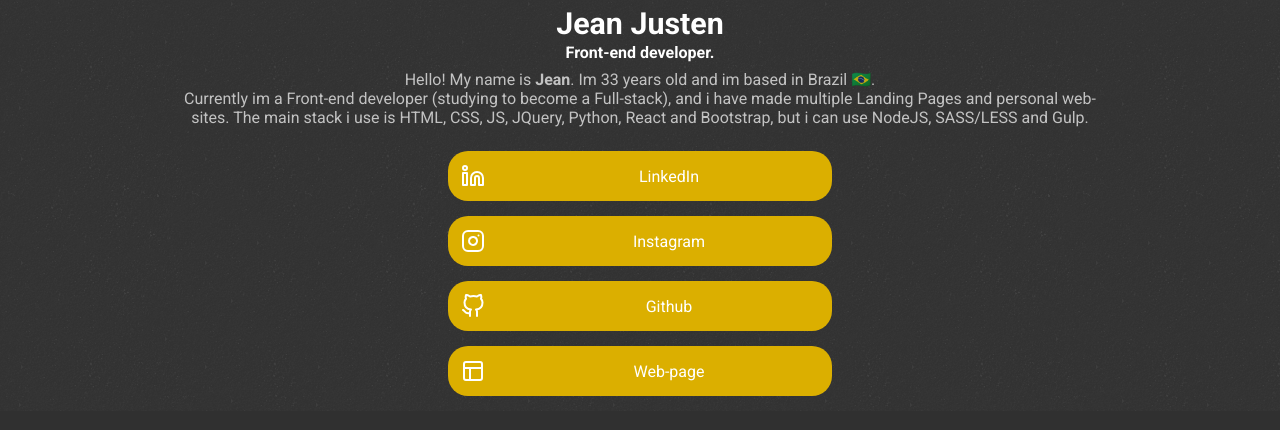
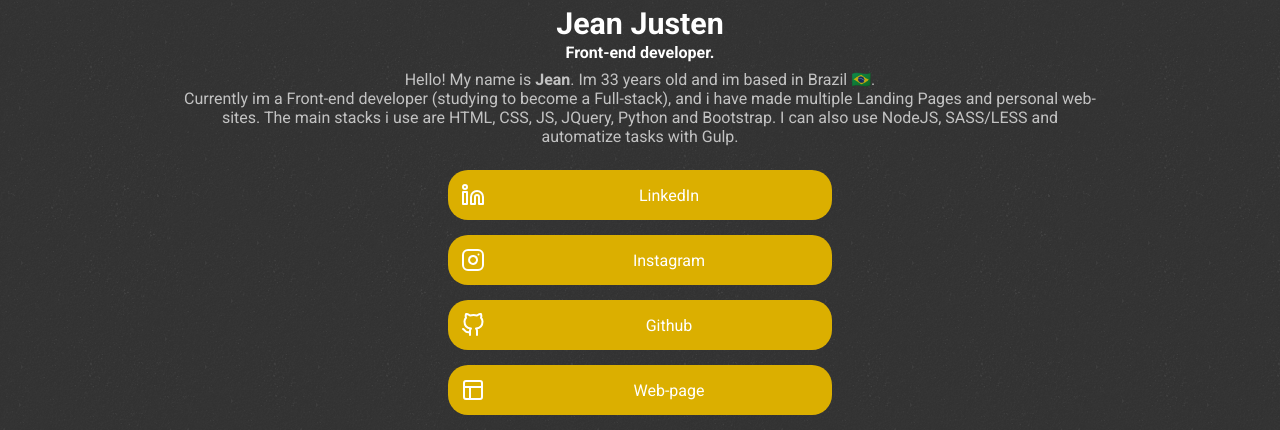
Before and after one commit to jeanjusten/Socialee_Links, a website: page index.html in a window 1280 px wide. Shown: the part 481-911 px from the top of the page. Drawn offline with Linux system fonts and the light colour scheme.

Commit message:
fixing personal info

```diff
--- a/index.html
+++ b/index.html
@@ -26,7 +26,7 @@
                 <p class="profile-desc">
                     Hello! My name is <strong>Jean</strong>. Im 33 years old and im based in Brazil 🇧🇷. <br>
                     Currently im a Front-end developer (studying to become a Full-stack), and i have made multiple Landing Pages and personal web-sites.
-                    The main stack i use is HTML, CSS, JS, JQuery, Python, React and Bootstrap, but i can use NodeJS, SASS/LESS and Gulp.
+                    The main stacks i use are HTML, CSS, JS, JQuery, Python and Bootstrap. I can also use NodeJS, SASS/LESS and automatize tasks with Gulp.
                 </p>
             </div>
         </header>
--- a/src/styles/main.less
+++ b/src/styles/main.less
@@ -6,8 +6,10 @@
 @breakpointMobile: ~"(max-width: 767px)";
 @breakpointTablet: ~"(min-width: 768px) and (max-width: 1023px)";
 
-
 // Mixins
+/*
+.mixin-name(@param1, @param2) { property: @param1; // ... }
+*/
 .marginBot8 {
     margin-bottom: 8px;
 }
```
